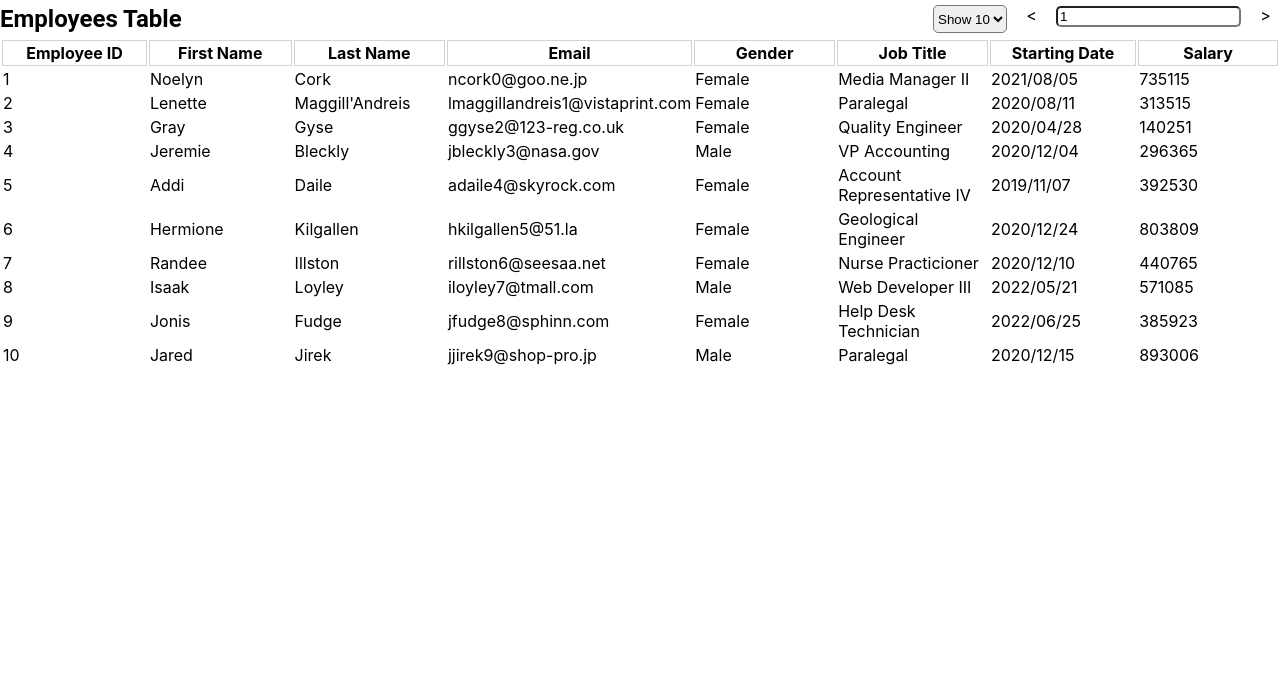
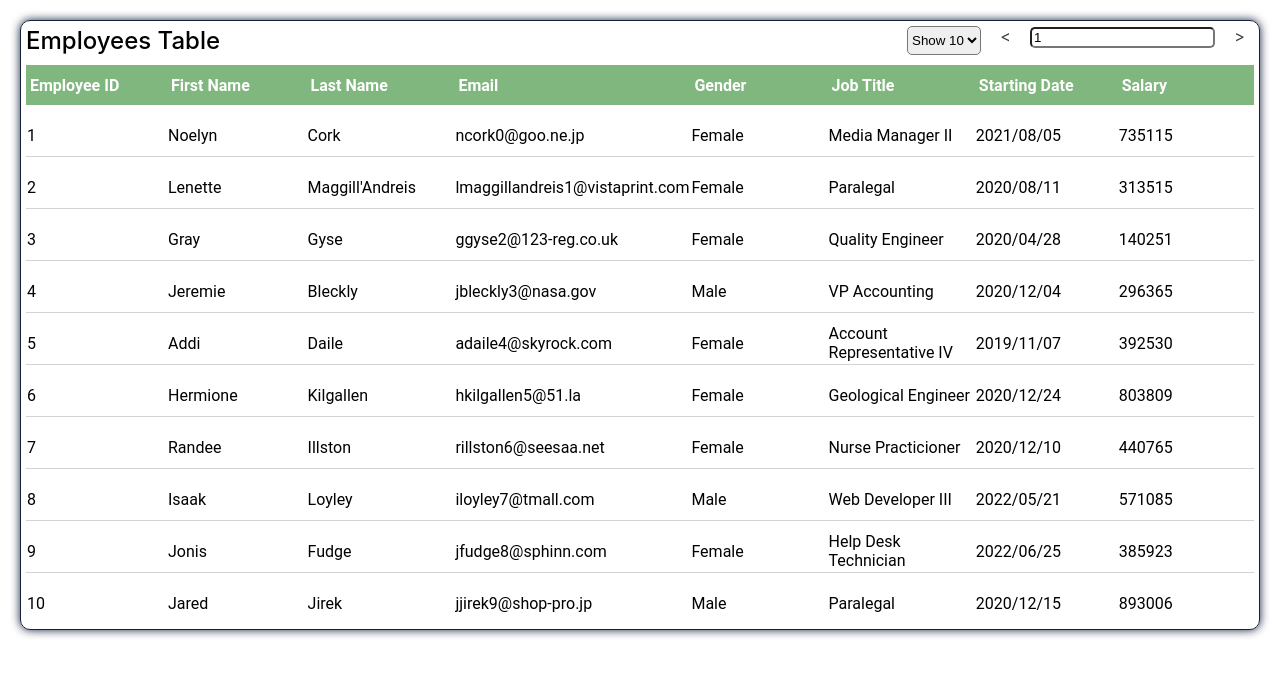
Before and after one commit to thomas-siozos/multifeatured-react-table, a React (Create React App) app: page / in a window 1280 px wide. Shown: the top 676 px of the page. Built offline with nearby package versions, Linux system fonts and the light colour scheme.

Commit message:
Update css

```diff
--- a/src/App.css
+++ b/src/App.css
@@ -7,15 +7,49 @@
     cursor: col-resize;
     user-select: none;
     touch-action: none;
+    background-color: #7FB77E;
 }
 
 table {
     width: 100%;
+    padding: 5px;
+    border-spacing: 0;
+    font-family: Roboto, serif;
+}
+
+thead {
+    background-color: #7FB77E;
+    height: 40px;
+    color: white;
 }
 
 th {
-    border: 1px solid lightgray;
     padding: 2px 4px;
+    text-align: left;
+}
+
+td {
+    padding-top: 10px;
+}
+
+td {
+    border-bottom: 1px solid lightgray;
+    height: 40px;
+}
+
+tbody tr:last-child td {
+    border-bottom: unset;
+}
+
+tbody tr:hover {
+    background-color: #FBF8F1;
+}
+
+.table-container {
+    margin: 20px;
+    border: 1px solid #16213E;
+    border-radius: 10px;
+    box-shadow: 0px 0 10px #16213E;
 }
 
 .flex-direction-row {
@@ -24,14 +58,13 @@ th {
 }
 
 .filters-container {
-    padding: 5px 0 5px 0;
+    padding: 5px;
 }
 
 .table-title {
     flex-grow: 2;
-    font-weight: bold;
+    font-weight: 500;
     font-size: 1.5rem;
-    font-family: Roboto, serif;
 }
 
 .pagination-container {
@@ -39,7 +72,7 @@ th {
 }
 
 .pagination-button {
-    color: black;
+    color: #393E46;
     width: 25px;
     height: 25px;
     display: flex;
@@ -49,7 +82,7 @@ th {
 }
 
 .pagination-button:hover {
-    background-color: #5800FF;
+    background-color: #222831;
     color: white;
 }
 
```
